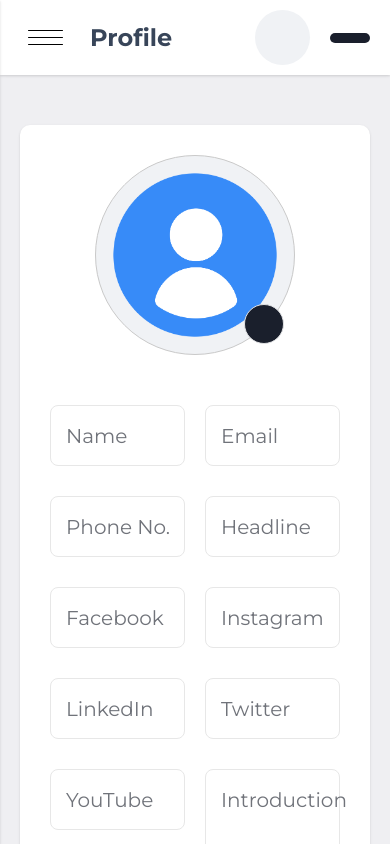
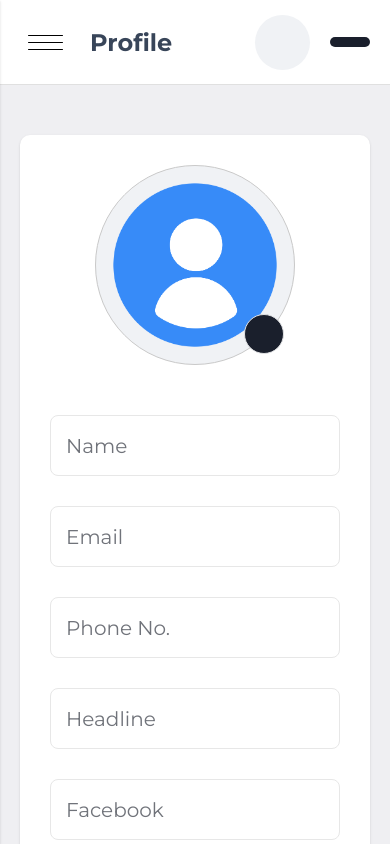
Before and after one commit to priyesshrai/dpd-03, a Next.js app: page /admin/user/update/1 in a window 390 px wide. Built offline with nearby package versions, Linux system fonts and the light colour scheme; no server answers; a web font is replaced by a local one.

Commit message:
feat: update AdminTabs layout by removing unused logo and adjusting padding in admin component header

```diff
--- a/src/app/admin/tabs/AdminTabs.tsx
+++ b/src/app/admin/tabs/AdminTabs.tsx
@@ -367,9 +367,6 @@ export default function AdminTabs() {
                   <h1>{tabConfig[selectedTab].tabName}</h1>
                 </div>
                 <div className='logo-container'>
-                  <div className="admin-logo">
-                    <i className="hgi hgi-stroke hgi-user-story"></i>
-                  </div>
                   <button onClick={handleLogOut}>
                     <i className="hgi hgi-stroke hgi-keyframes-double-remove"></i>
                   </button>
--- a/src/app/globals.css
+++ b/src/app/globals.css
@@ -2053,10 +2053,11 @@ footer {
     .admin-component-header {
       position: relative;
       width: 100%;
-      padding: 10px 20px;
+      padding: 14.5px 20px;
       background-color: var(--primary-bg);
-      box-shadow: rgba(0, 0, 0, 0.1) 0px 1px 3px 0px,
-        rgba(0, 0, 0, 0.06) 0px 1px 2px 0px;
+      /* box-shadow: rgba(0, 0, 0, 0.1) 0px 1px 3px 0px,
+        rgba(0, 0, 0, 0.06) 0px 1px 2px 0px; */
+        border-bottom: 1px solid #e0e0e0;
 
       .admin-header-wraper {
         position: relative;
@@ -2090,11 +2091,8 @@ footer {
 
               &.active {
                 position: absolute;
-
-                &:first-child,
-                &:nth-child(2) {
-                  transform: rotate(45deg);
-                }
+                transform: rotate(45deg);
+
                 &:last-child {
                   transform: rotate(-45deg);
                 }
@@ -2627,6 +2625,11 @@ footer {
   .tab-item span{
     display: none;
   }
+  .admin-component-container .admin-component-wraper .admin-component-header{
+    position: sticky;
+    top: 0;
+    z-index: 9;
+  }
 }
 
 @media (max-width: 1092px) {
@@ -2688,15 +2691,6 @@ footer {
   }
 }
 
-@media (max-width:767px) {
-  .component-dashboard-top .component-dashboard-top-wraper{
-    grid-template-columns : 1fr;
-  }
-  .component-block-1{
-    margin: 0 auto;
-  }
-}
-
 @media (max-width: 832px) {
   .hero-section-wraper {
     grid-template-columns: 1fr;
@@ -2731,6 +2725,25 @@ footer {
   }
 }
 
+@media (max-width:768px) {
+  .component-dashboard-top .component-dashboard-top-wraper{
+    grid-template-columns : 1fr;
+  }
+  .component-block-1{
+    margin: 0 auto;
+  }
+  .edit-component{
+    transform: translateX(0);
+    opacity: 1;
+  }
+  .details-edit-component .details-edit-body .details-edit-wraper{
+    grid-template-columns: 1fr;
+  }
+  .component-section{
+    padding-left:20px ;
+  }
+}
+
 @media (max-width: 448px) {
   .work-block .work-block-wraper .block {
     height: max-content;
@@ -2741,6 +2754,11 @@ footer {
   main {
     padding: 10px;
   }
+  .details-edit-component .details-edit-footer button{
+    flex: 1;
+    font-size: 18px;
+    padding: 10px;
+  }
 }
 @media (max-width: 384px) {
   .hero-footer-2 h2 {
```
